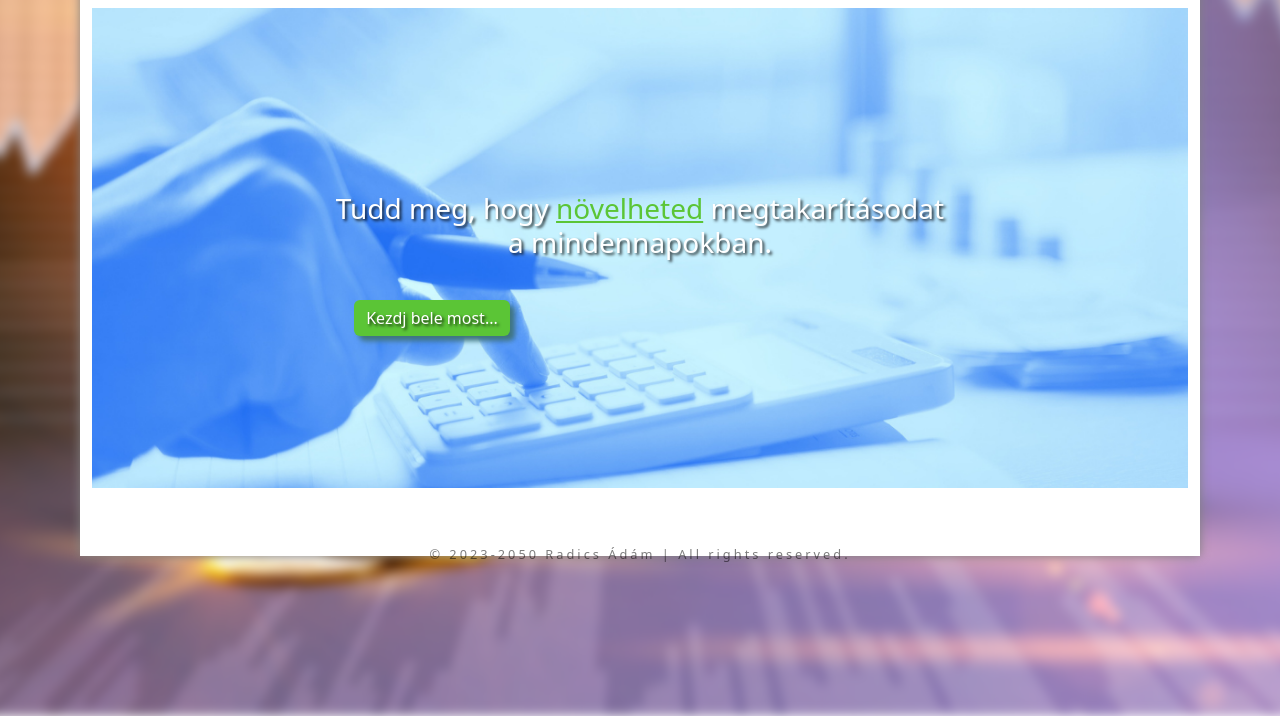
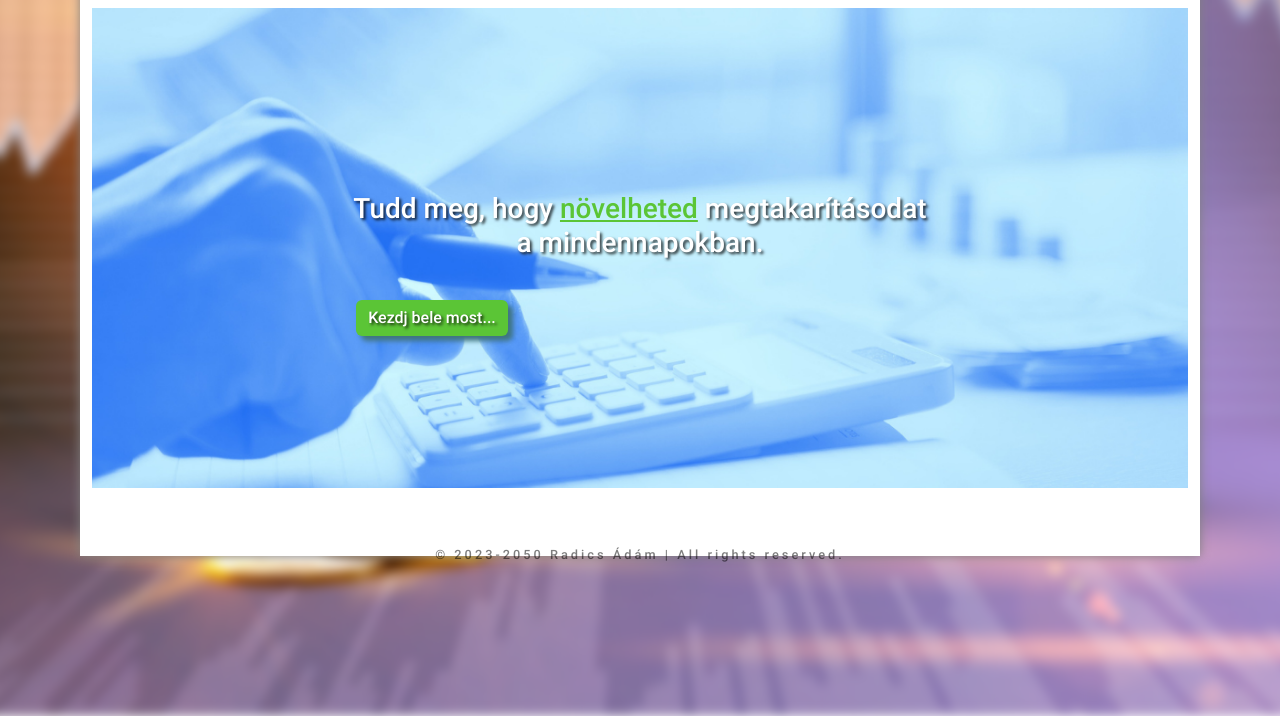
Before and after one commit to R4d1cs/MoneyManagment-APP, a plain HTML site: page frontend/index.html in a window 1280 px wide. Shown: the part 164-880 px from the top of the page. Drawn offline with nearby package versions, Linux system fonts and the light colour scheme; no server answers.

Commit message:
MON-8 A frontend betűtípusa megváltoztatva, 'fonts' mappa hozzáadva a struktúrához.

```diff
--- a/frontend/Styles/index.css
+++ b/frontend/Styles/index.css
@@ -1,6 +1,13 @@
+@font-face {
+    font-family: Roboto;
+    src: url('../Assets/fonts/Roboto-Medium.ttf');
+}
+
 body {
     overflow: hidden;
     background-color: white;
+
+    font-family: Roboto;
 }
 
 body:before {
```
Also changed, not shown: frontend/Assets/fonts/Roboto-Black.ttf (added), frontend/Assets/fonts/Roboto-BlackItalic.ttf (added), frontend/Assets/fonts/Roboto-Bold.ttf (added), frontend/Assets/fonts/Roboto-BoldItalic.ttf (added), frontend/Assets/fonts/Roboto-Italic.ttf (added), frontend/Assets/fonts/Roboto-Light.ttf (added), frontend/Assets/fonts/Roboto-LightItalic.ttf (added), frontend/Assets/fonts/Roboto-Medium.ttf (added), frontend/Assets/fonts/Roboto-MediumItalic.ttf (added), frontend/Assets/fonts/Roboto-Regular.ttf (added), frontend/Assets/fonts/Roboto-Thin.ttf (added), frontend/Assets/fonts/Roboto-ThinItalic.ttf (added).
